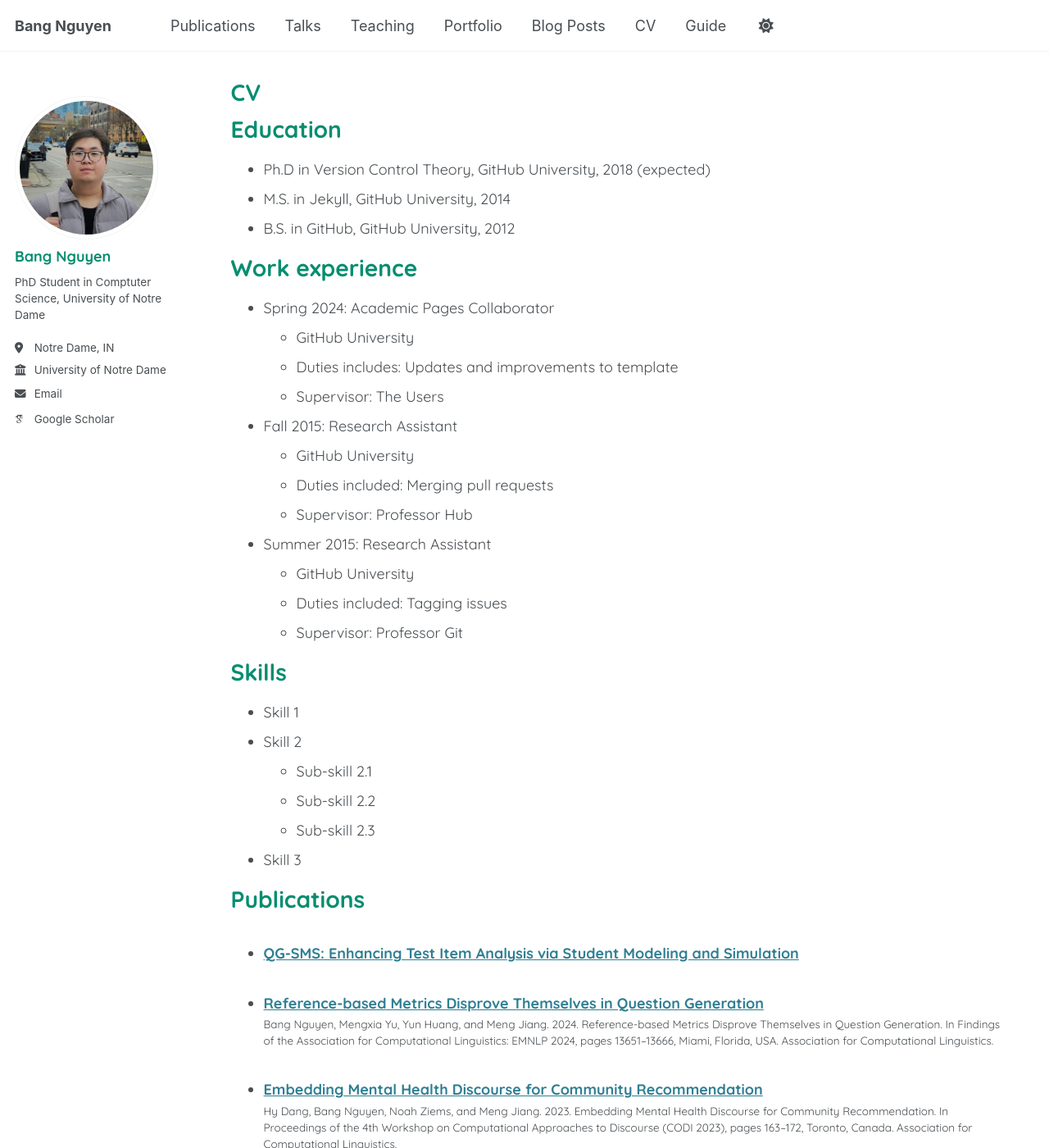
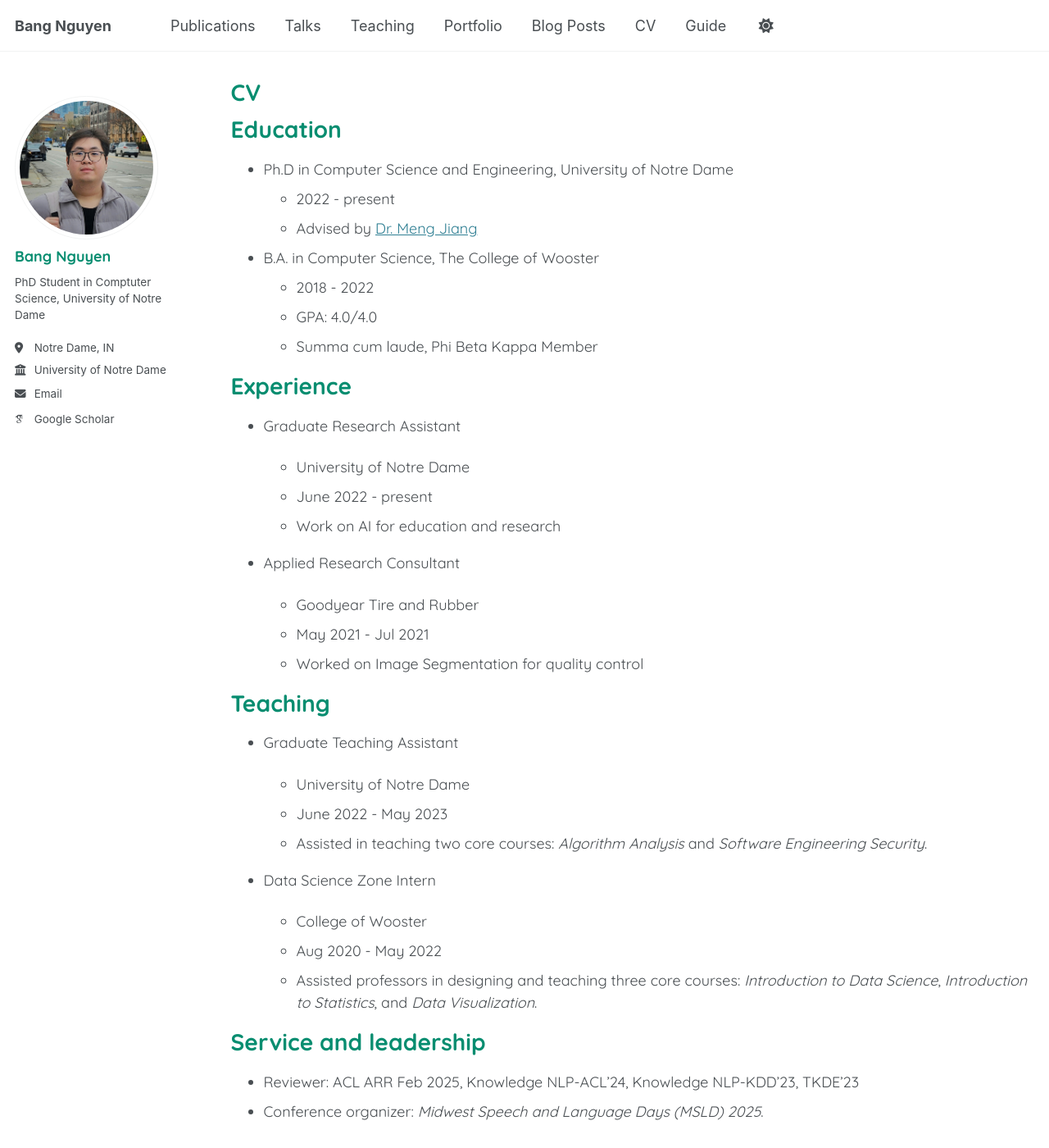
Before and after one commit to bnguyen5/bnguyen5.github.io, a Jekyll site: the page built from _pages/cv.md, in a window 1280 px wide and 1400 px high. Shown: the whole window at 82% size. Built offline with Jekyll 4.4.1, drawn with Linux system fonts in a browser that asks for light colours; some web fonts are replaced; some of the changed text lies outside the part shown.

Commit message:
Update cv.md

```diff
--- a/_pages/cv.md
+++ b/_pages/cv.md
@@ -9,56 +9,43 @@ redirect_from:
 
 {% include base_path %}
 
-Education
-======
-* Ph.D in Version Control Theory, GitHub University, 2018 (expected)
-* M.S. in Jekyll, GitHub University, 2014
-* B.S. in GitHub, GitHub University, 2012
+# Education
 
-Work experience
-======
-* Spring 2024: Academic Pages Collaborator
-  * GitHub University
-  * Duties includes: Updates and improvements to template
-  * Supervisor: The Users
+- Ph.D in Computer Science and Engineering, University of Notre Dame
+  - 2022 - present
+  - Advised by [Dr. Meng Jiang](http://www.meng-jiang.com/)
+- B.A. in Computer Science, The College of Wooster
+  - 2018 - 2022
+  - GPA: 4.0/4.0
+  - Summa cum laude, Phi Beta Kappa Member
 
-* Fall 2015: Research Assistant
-  * GitHub University
-  * Duties included: Merging pull requests
-  * Supervisor: Professor Hub
+# Experience
 
-* Summer 2015: Research Assistant
-  * GitHub University
-  * Duties included: Tagging issues
-  * Supervisor: Professor Git
+- Graduate Research Assistant
 
-Skills
-======
-* Skill 1
-* Skill 2
-  * Sub-skill 2.1
-  * Sub-skill 2.2
-  * Sub-skill 2.3
-* Skill 3
+  - University of Notre Dame
+  - June 2022 - present
+  - Work on AI for education and research
 
-Publications
-======
-  <ul>{% for post in site.publications reversed %}
-    {% include archive-single-cv.html %}
-  {% endfor %}</ul>
+- Applied Research Consultant
+  - Goodyear Tire and Rubber
+  - May 2021 - Jul 2021
+  - Worked on Image Segmentation for quality control
 
-Talks
-======
-  <ul>{% for post in site.talks reversed %}
-    {% include archive-single-talk-cv.html  %}
-  {% endfor %}</ul>
+# Teaching
 
-Teaching
-======
-  <ul>{% for post in site.teaching reversed %}
-    {% include archive-single-cv.html %}
-  {% endfor %}</ul>
+- Graduate Teaching Assistant
 
-Service and leadership
-======
-* Currently signed in to 43 different slack teams
+  - University of Notre Dame
+  - June 2022 - May 2023
+  - Assisted in teaching two core courses: _Algorithm Analysis_ and _Software Engineering Security_.
+
+- Data Science Zone Intern
+  - College of Wooster
+  - Aug 2020 - May 2022
+  - Assisted professors in designing and teaching three core courses: _Introduction to Data Science_, _Introduction to Statistics_, and _Data Visualization_.
+
+# Service and leadership
+
+- Reviewer: ACL ARR Feb 2025, Knowledge NLP-ACL'24, Knowledge NLP-KDD'23, TKDE'23
+- Conference organizer: _Midwest Speech and Language Days (MSLD) 2025_.
```
